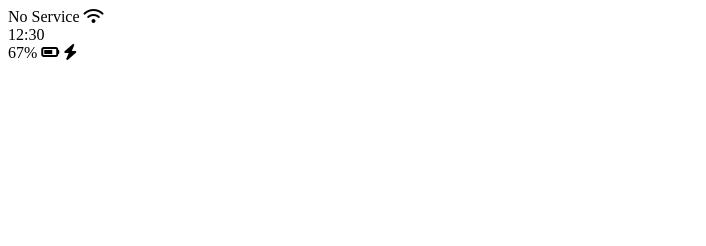
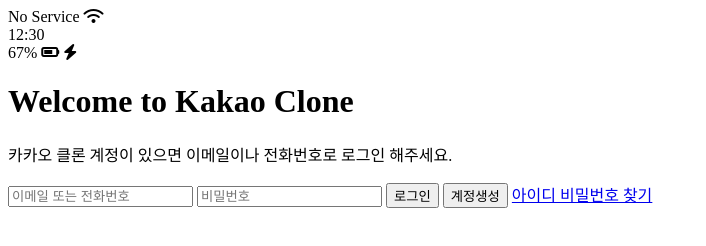
Before and after one commit to platinumjs0203/kakao-clone-2020, a plain HTML site: page index.html in a window 1280 px wide. Shown: the whole page, without its empty margins (0-706 px from the left). Drawn offline with Linux system fonts and the light colour scheme.

Commit message:
Update index.html

```diff
--- a/index.html
+++ b/index.html
@@ -3,7 +3,7 @@
   <head>
     <meta charset="UTF-8" />
     <meta name="viewport" content="width=device-width, initial-scale=1.0" />
-    <title>Welcome to Kakao talk</title>
+    <title>Welcome to Kakao Clone</title>
   </head>
   <body>
     <div id="status-bar">
@@ -20,6 +20,19 @@
         <i class="fas fa-bolt"></i>
       </div>
     </div>
+    <header class="Welcome-header">
+      <h1 class="Welcome-header__title">Welcome to Kakao Clone</h1>
+      <p class="Welcome-header__text">
+        카카오 클론 계정이 있으면 이메일이나 전화번호로 로그인 해주세요.
+      </p>
+    </header>
+    <form id="login form">
+      <input type="text" placeholder="이메일 또는 전화번호" />
+      <input type="password" placeholder="비밀번호" />
+      <input type="submit" value="로그인" />
+      <input type="submit" value="계정생성" />
+      <a href="#">아이디 비밀번호 찾기</a>
+    </form>
     <script
       src="https://kit.fontawesome.com/6478f529f2.js"
       crossorigin="anonymous"
```
